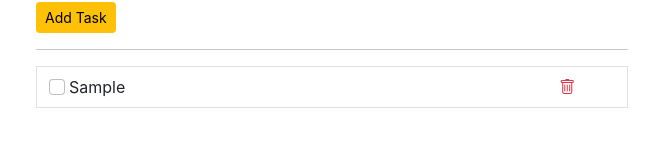
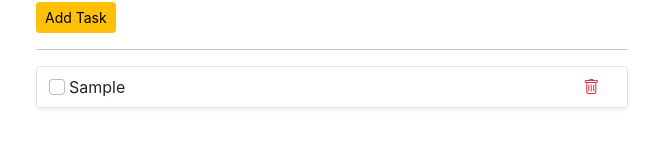
Before and after one commit to rahulmourya336/react-101, a React (Create React App) app: page /todo in a window 1280 px wide. Both pictures are taken after typing "Sample" into the empty fields and a click on the button "Add Task". Shown: the part 142-300 px from the top of the page, without its empty margins (308-971 px from the left). Built offline with nearby package versions, Linux system fonts and the light colour scheme.

Commit message:
[Fix] Todo text wrap

```diff
--- a/src/Todo/Todo.css
+++ b/src/Todo/Todo.css
@@ -6,6 +6,14 @@
 .c-pointer {
   cursor: pointer;
 }
+
+.w-94 {
+  width: 94%;
+}
+
+/* .center-width {
+
+} */
 
 .shake-input {
   animation: shake 0.2s ease-in-out 0s 2;
--- a/src/Todo/Todo.js
+++ b/src/Todo/Todo.js
@@ -16,19 +16,19 @@ class todo extends Component {
         return (
             <div className="col-md-8 col-xl-6  col-sm-12 m-auto p-4">
                 <h1 className="mb-3 display-5"> ⚛️ Todo Application</h1>
-                <input type="text" className={this.state.inputClasses} placeholder="New Task" onChange={event => this.inputChangeListener(event)} required={true} onKeyPress={this.enterKeyHandler.bind(this)} autoFocus={true} value={this.state.currentValue} ref={c => (this._input = c)}/>
+                <input type="text" className={this.state.inputClasses} placeholder="New Task" onChange={event => this.inputChangeListener(event)} required={true} onKeyPress={this.enterKeyHandler.bind(this)} autoFocus={true} value={this.state.currentValue} ref={c => (this._input = c)} />
                 <button className="btn btn-sm btn-warning" onClick={this.addTaskHandler.bind(this)} type="submit">Add Task</button>
                 <hr />
 
                 {
                     this.state.inputValue.map((item, index) =>
-                        <div className="p-2 mb-2 col-12 border row m-0" key={item.idx}>
-                            <div className="col-10 p-0">
-                            <input type="checkbox" class="form-check-input m-1" id={item.idx} onClick={this.markAsCompleted.bind(this, index)} checked={item.isCompleted} />
-                            <label className={item.isCompleted ? 'completed_task form-check-label' : 'form-check-label'} for={item.idx}>{item.value}</label>
+                        <div className="p-2 mb-2 col-12 border row m-0 shadow-sm rounded" key={item.idx}>
+                            <div className="col-11 p-0 text-break ">
+                                <input type="checkbox" class="form-check-input m-1 center-width" id={item.idx} onClick={this.markAsCompleted.bind(this, index)} checked={item.isCompleted} />
+                                <label className={item.isCompleted ? 'completed_task form-check-label w-94' : 'form-check-label w-94'} for={item.idx}>{item.value}</label>
                             </div>
                             <div className="col-1">
-                                <i className="bi bi-trash text-danger c-pointer p-4" onClick={this.deleteTaskHandler.bind(this, index)}></i>
+                                <i className="bi bi-trash text-danger c-pointer" onClick={this.deleteTaskHandler.bind(this, index)}></i>
                             </div>
                         </div>
                     )
```
Also changed, not shown: 1 other file (tests, documents, lock files or other folders).
